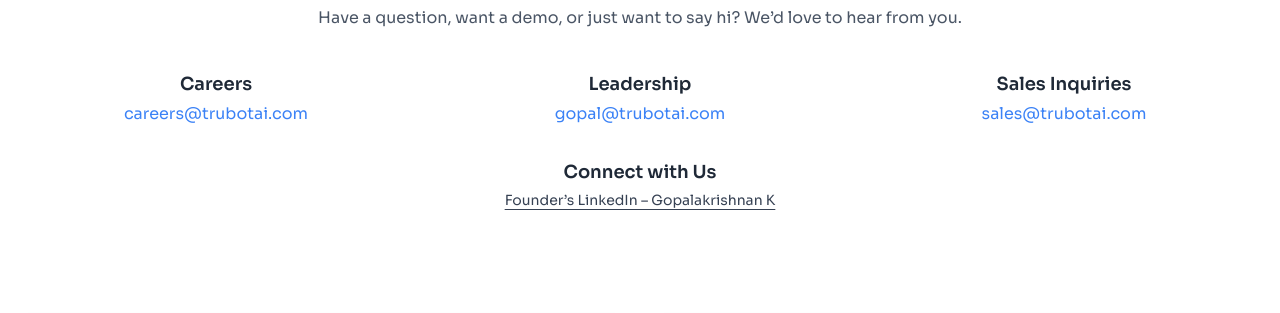
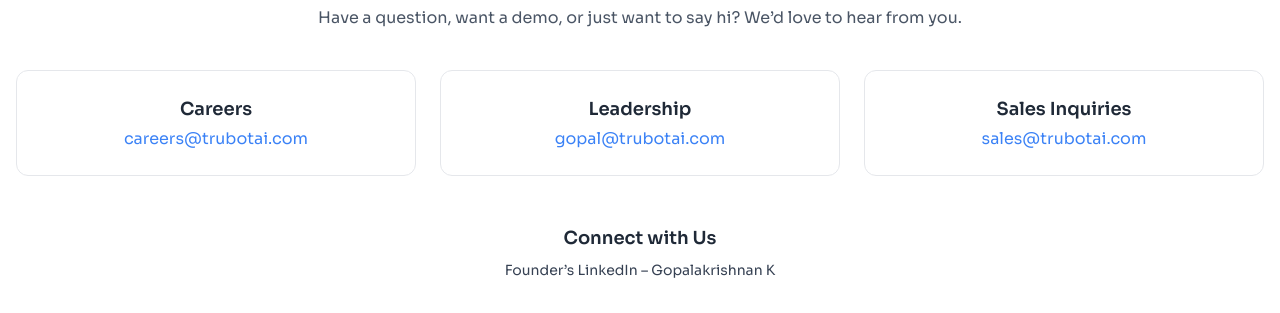
Before and after one commit to trubotai/trubot_ai_web, a Next.js app: page /contact in a window 1280 px wide. Shown: the part 185-498 px from the top of the page. Built offline with nearby package versions, Linux system fonts and the light colour scheme; grey boxes are pictures that could not be loaded.

Commit message:
refine contact page

```diff
--- a/app/contact/page.tsx
+++ b/app/contact/page.tsx
@@ -2,6 +2,7 @@
 
 import PageLayout from "../ui/components/PageLayout";
 import SectionHeader from "../ui/components/SectionHeader";
+import { emailList, locationList } from "../ui/libs/constants/contact";
 
 export const metadata = {
   title: "Contact – TruBot AI",
@@ -20,40 +21,40 @@
         />
 
         <div className="grid grid-cols-1 sm:grid-cols-3 gap-6 text-center w-full">
-          {[
-            { label: "Careers", email: "careers@trubotai.com" },
-            { label: "Leadership", email: "gopal@trubotai.com" },
-            { label: "Sales Inquiries", email: "sales@trubotai.com" },
-          ].map((item, index) => (
+          {emailList.map((item, index) => (
             <div
               key={item.label}
-              className={`animate-fade-slide-up ${
-                index > 0 ? `animation-delay-${index * 100}` : ""
-              }`}
+              className={`
+                animate-fade-slide-up animation-delay-${(index + 1) * 100}
+                bg-white border border-gray-200 rounded-xl p-6
+                transition-all duration-300 hover-scale-glow
+              `}
             >
               <h4 className="text-lg font-semibold text-navy mb-1">
                 {item.label}
               </h4>
+              <address className="not-italic">
                 <a
                   href={`mailto:${item.email}`}
                   className="text-electric font-medium"
                 >
                   {item.email}
                 </a>
+              </address>
             </div>
           ))}
         </div>
 
         {/* LinkedIn */}
-        <div className="text-center text-white mt-8 animate-fade-slide-up animation-delay-400">
-          <h5 className="text-lg font-semibold text-navy mb-1">
+        <div className="text-center mt-12 animate-fade-slide-up animation-delay-400">
+          <h5 className="text-lg font-semibold text-navy mb-2">
             Connect with Us
           </h5>
 
           <p className="text-gray-700 text-sm">
             <Link
               href="https://www.linkedin.com/in/gopalakrishnan-k-79474727/"
-              className="hover:text-blue-400 underline underline-offset-4"
+              className="hover:text-blue-500 transition-colors"
               target="_blank"
               rel="noopener noreferrer"
             >
@@ -66,25 +67,14 @@
       {/* Locations */}
       <PageLayout>
         <div className="w-full grid grid-cols-1 sm:grid-cols-2 gap-6 mt-10">
-          {[
-            {
-              title: "Florida, USA",
-              description: "Serving clients across North America",
-              iframeSrc:
-                "https://www.google.com/maps/embed?pb=!1m18!1m12!1m3!1d3580568.1949590673!2d-83.91955728010085!3d28.78973868809425!2m3!1f0!2f0!3f0!3m2!1i1024!2i768!4f13.1!3m3!1m2!1s0x88c1766591562abf%3A0xf72e13d35bc74ed0!2sFlorida%2C%20USA!5e0!3m2!1sen!2sin!4v1744794685108!5m2!1sen!2sin",
-            },
-            {
-              title: "Chennai, India",
-              description: "Serving clients across Asia",
-              iframeSrc:
-                "https://www.google.com/maps/embed?pb=!1m18!1m12!1m3!1d248756.1313126384!2d80.0438591397053!3d13.047473315886025!2m3!1f0!2f0!3f0!3m2!1i1024!2i768!4f13.1!3m3!1m2!1s0x3a5265ea4f7d3361%3A0x6e61a70b6863d433!2sChennai%2C%20Tamil%20Nadu!5e0!3m2!1sen!2sin!4v1744794552916!5m2!1sen!2sin",
-            },
-          ].map((office, index) => (
+          {locationList.map((office, index) => (
             <div
               key={office.title}
-              className={`rounded-xl shadow-sm border border-gray-200 overflow-hidden flex flex-col animate-fade-slide-up animation-delay-${
-                300 + index * 100
-              }`}
+              className={`
+                animate-fade-slide-up animation-delay-${300 + index * 100}
+                bg-white border border-gray-200 rounded-xl overflow-hidden
+                shadow-sm transition-all duration-300 hover:shadow-md hover:scale-[1.01]
+              `}
             >
               <div className="w-full aspect-video">
                 <iframe
--- /dev/null
+++ b/app/ui/libs/constants/contact.ts
@@ -0,0 +1,22 @@
+const emailList = [
+  { label: "Careers", email: "careers@trubotai.com" },
+  { label: "Leadership", email: "gopal@trubotai.com" },
+  { label: "Sales Inquiries", email: "sales@trubotai.com" },
+];
+
+const locationList = [
+  {
+    title: "Florida, USA",
+    description: "Serving clients across North America",
+    iframeSrc:
+      "https://www.google.com/maps/embed?pb=!1m18!1m12!1m3!1d3580568.1949590673!2d-83.91955728010085!3d28.78973868809425!2m3!1f0!2f0!3f0!3m2!1i1024!2i768!4f13.1!3m3!1m2!1s0x88c1766591562abf%3A0xf72e13d35bc74ed0!2sFlorida%2C%20USA!5e0!3m2!1sen!2sin!4v1744794685108!5m2!1sen!2sin",
+  },
+  {
+    title: "Chennai, India",
+    description: "Serving clients across Asia",
+    iframeSrc:
+      "https://www.google.com/maps/embed?pb=!1m18!1m12!1m3!1d248756.1313126384!2d80.0438591397053!3d13.047473315886025!2m3!1f0!2f0!3f0!3m2!1i1024!2i768!4f13.1!3m3!1m2!1s0x3a5265ea4f7d3361%3A0x6e61a70b6863d433!2sChennai%2C%20Tamil%20Nadu!5e0!3m2!1sen!2sin!4v1744794552916!5m2!1sen!2sin",
+  },
+];
+
+export { emailList, locationList };
```
Lines whose indentation alone changed are shown as unchanged.
